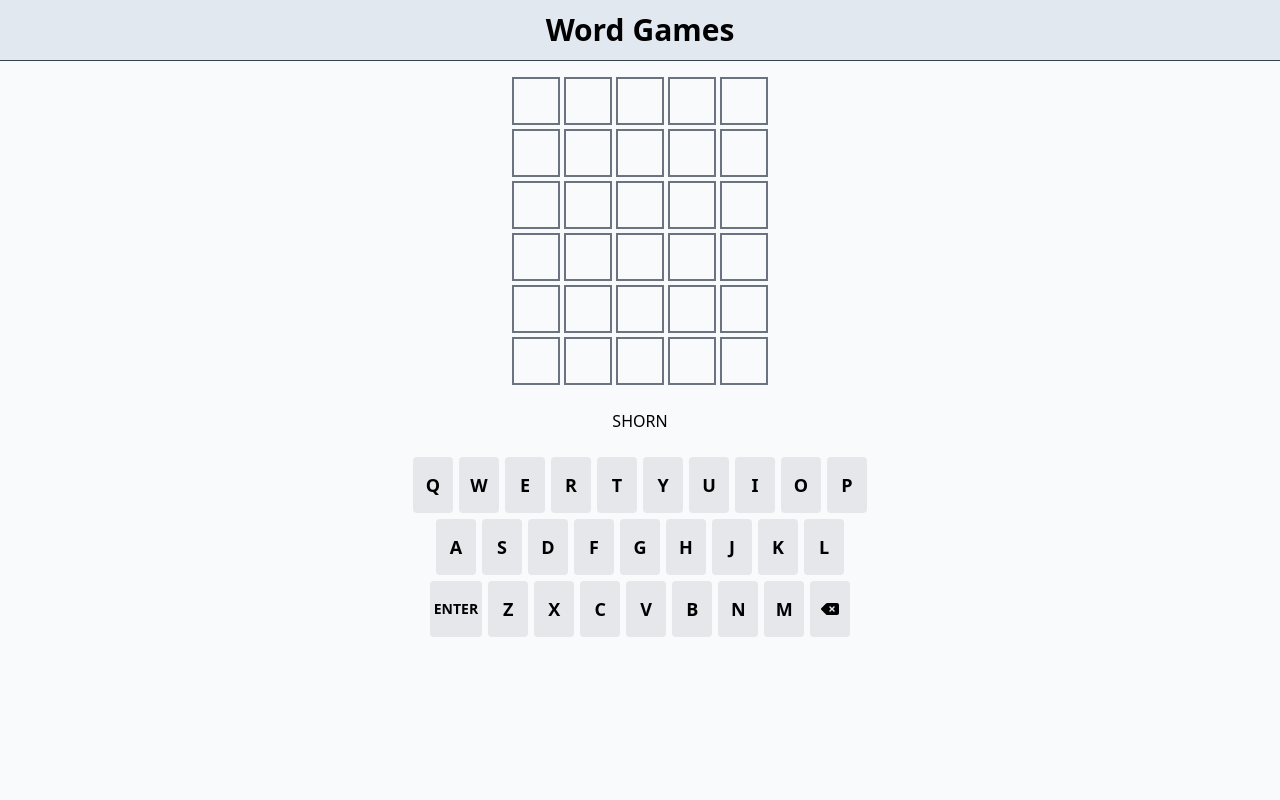
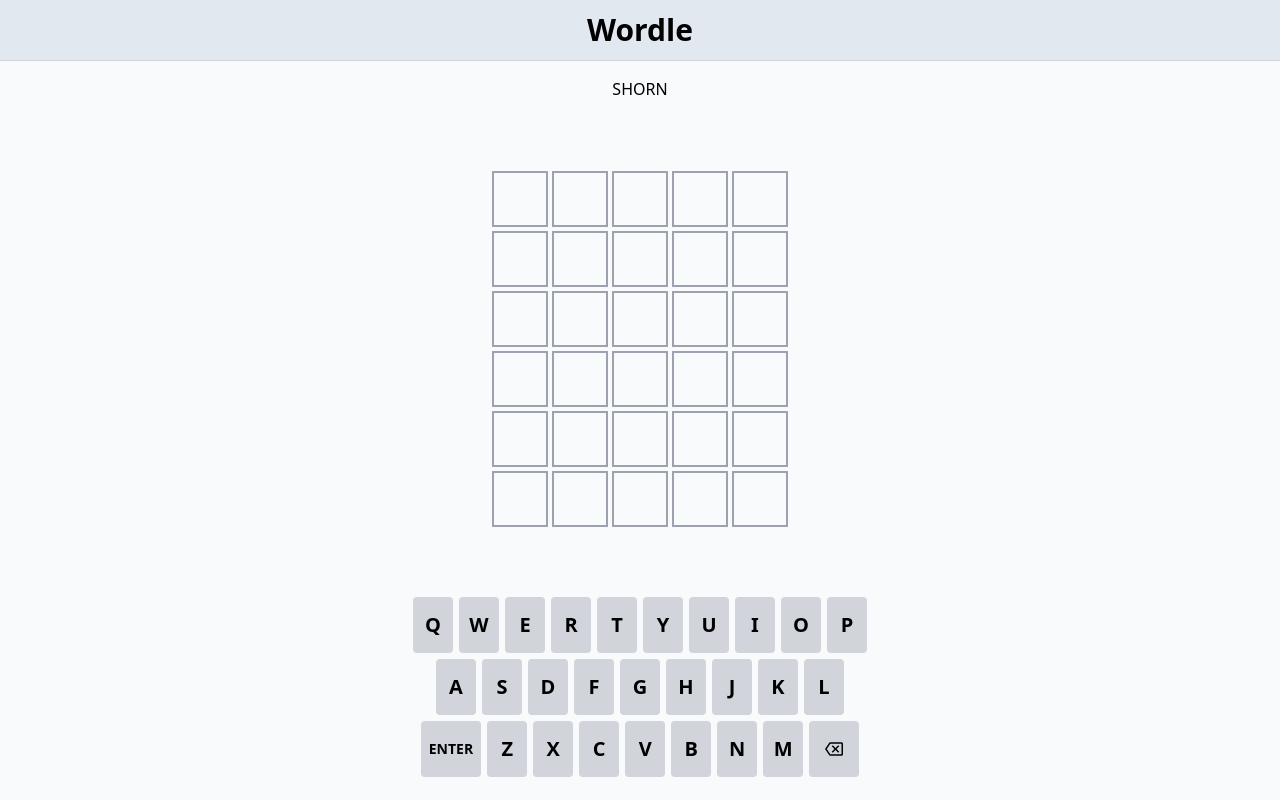
Before and after one commit to ViktoryWebs/word-games, a React (Vite) app: page / in a window 1280 px wide. Built offline with nearby package versions, Linux system fonts and the light colour scheme.

Commit message:
Updated some keyboard logic and fixed some bugs, added toastify

```diff
--- a/package.json
+++ b/package.json
@@ -12,7 +12,8 @@
   "dependencies": {
     "react": "^18.2.0",
     "react-dom": "^18.2.0",
-    "react-icons": "^5.0.1"
+    "react-icons": "^5.0.1",
+    "react-toastify": "^10.0.5"
   },
   "devDependencies": {
     "@types/react": "^18.2.56",
--- a/src/components/Navbar.jsx
+++ b/src/components/Navbar.jsx
@@ -1,9 +1,9 @@
 const Navbar = () => {
   return (
-    <nav className="bg-slate-200 dark:bg-slate-900 border-b border-gray-700 flex flex-row justify-center p-3">
+    <nav className="bg-slate-200 dark:bg-slate-800 border-b border-gray-300 dark:border-gray-700 flex flex-row justify-center p-3">
       <a href="/">
         <span className="dark:text-white self-center text-3xl font-semibold whitespace-nowrap">
-          Word Games
+          Wordle
         </span>
       </a>
     </nav>
--- a/src/components/wordle/Keyboard.jsx
+++ b/src/components/wordle/Keyboard.jsx
@@ -1,6 +1,6 @@
 import { useContext, useState } from "react";
 import { WordleContext } from "./Wordle";
-import { FaDeleteLeft } from "react-icons/fa6";
+import { MdOutlineBackspace } from "react-icons/md";
 import keys from "./resources/keys";
 import fiveLetterWords from "./resources/fiveLetterWords";
 
@@ -11,10 +11,10 @@
   const [keyColors, setKeyColors] = useState({});
   const [prevAttempt, setPrevAttempt] = useState(0);
 
-  const correctBtnColor = " bg-green-600 text-white border-green-600";
-  const presentBtnColor = " bg-yellow-600 text-white border-yellow-600";
-  const incorrectBtnColor = " bg-gray-700 text-white border-gray-700";
-  const defaultBtnColor = " bg-gray-200 dark:text-white dark:bg-gray-500";
+  const correctBtnColor = "bg-green-600 text-white";
+  const presentBtnColor = "bg-yellow-600 text-white";
+  const incorrectBtnColor = "bg-gray-500 text-white dark:bg-gray-700";
+  const defaultBtnColor = "bg-gray-300 dark:text-white dark:bg-gray-500";
 
   const updateKeyColors = () => {
     if (currAttempt.attempt > 0) {
@@ -27,19 +27,20 @@
           keyColors[prevAttemptBoard[i]] = prevAttemptColors[i];
         } else {
           if (
-            updatedKeyColors[prevAttemptBoard[i]] === "present" &&
+            (updatedKeyColors[prevAttemptBoard[i]] === "incorrect" ||
+              updatedKeyColors[prevAttemptBoard[i]] === "present") &&
             prevAttemptColors[i] === "correct"
           ) {
             updatedKeyColors[prevAttemptBoard[i]] = prevAttemptColors[i];
           }
         }
       }
-      console.log(updatedKeyColors);
+      // console.log(updatedKeyColors);
       setKeyColors(updatedKeyColors);
     }
   };
 
-  if(currAttempt.attempt > prevAttempt) {
+  if (currAttempt.attempt > prevAttempt) {
     updateKeyColors();
     setPrevAttempt(currAttempt.attempt);
   }
@@ -96,6 +97,18 @@
     }
   };
 
+  // document.addEventListener("keydown", (e) => {
+  //   if (e.key.length === 1 && e.key.match(/[A-Za-z]/)) {
+  //     handleKeyClick(e.key.toUpperCase());
+  //   }
+  //   else if (e.key === "Enter") {
+  //     handleKeyClick(e.key.toUpperCase());
+  //   }
+  //   else if (e.key === "Backspace" || e.key === "Delete") {
+  //     handleKeyClick("DELETE");
+  //   }
+  // });
+
   return (
     <div className="flex flex-col gap-1.5 items-center">
       {keys.map((row, rowIndex) => {
@@ -105,7 +118,7 @@
               return (
                 <button
                   className={
-                    "flex items-center justify-center max-sm:min-w-7 sm:min-w-8 md:min-w-10 h-14 rounded font-semibold " +
+                    "flex items-center justify-center max-sm:min-w-8 sm:min-w-9 md:min-w-10 h-14 rounded font-semibold " +
                     `${
                       keyColors[key]
                         ? keyColors[key] === "correct"
@@ -120,14 +133,14 @@
                   onClick={() => handleKeyClick(key)}
                 >
                   {key === "ENTER" ? (
-                    <span className="text-sm p-1 font-bold">{key}</span>
+                    <span className="text-sm px-2 font-bold">{key}</span>
                   ) : key === "DELETE" ? (
-                    <span className="text-lg">
+                    <span className="text-lg px-4">
                       {" "}
-                      <FaDeleteLeft />{" "}
+                      <MdOutlineBackspace />{" "}
                     </span>
                   ) : (
-                    <span className="text-lg">{key}</span>
+                    <span className="text-xl font-semibold">{key}</span>
                   )}
                 </button>
               );
--- a/src/components/wordle/Tile.jsx
+++ b/src/components/wordle/Tile.jsx
@@ -2,9 +2,10 @@
 import { useContext } from "react";
 import { WordleContext } from "./Wordle";
 
-const correctTileColor = "bg-green-600 text-white border-green-600";
+const correctTileColor = "bg-green-600 border-green-600 text-white";
 const presentTileColor = "bg-yellow-600 text-white border-yellow-600";
-const incorrectTileColor = "bg-gray-500 text-white border-gray-500";
+const incorrectTileColor = "bg-gray-500 text-white border-gray-500 dark:bg-gray-700 dark:border-gray-700";
+const defaultTileColor = "border-gray-400 dark:border-gray-500";
 
 const Tile = ({ attemptNum, letterPos }) => {
   const { board } = useContext(WordleContext);
@@ -13,7 +14,7 @@
   const tileColor = board.tileColors[attemptNum][letterPos];
   return (
     <span
-      className={`w-12 h-12 flex items-center justify-center dark:text-white text-3xl font-bold border-2 border-gray-500
+      className={`w-14 h-14 flex items-center justify-center dark:text-white text-3xl font-bold border-2
         ${
           tileColor === "correct"
             ? correctTileColor
@@ -21,7 +22,7 @@
             ? presentTileColor
             : tileColor === "incorrect"
             ? incorrectTileColor
-          : ""
+            : defaultTileColor
         }
       `}
     >
--- a/src/components/wordle/Wordle.jsx
+++ b/src/components/wordle/Wordle.jsx
@@ -48,7 +48,7 @@
 
           if (prevAttemptCharacterMap[key].freq === characterMap[key].freq) {
             for (let i = 0; i < prevAttemptCharacterMap[key].freq; i++) {
-              if (originalPosArr[i] === attemptPosArr[i]) {
+              if (originalPosArr.includes(attemptPosArr[i])) {
                 updatedAttemptTileColors[attemptPosArr[i]] = "correct";
               } else {
                 updatedAttemptTileColors[attemptPosArr[i]] = "present";
@@ -105,9 +105,9 @@
           setCurrAttempt,
         }}
       >
-        <div className="flex flex-col gap-6 items-center justify-between">
+        <div style={{height: "calc(100vh - 100px)"}} className="flex flex-col gap-6 items-center justify-between">
+          <span className="d-block">{word}</span>
           <Board />
-          <span className="dark:text-white">{word}</span>
           <Keyboard />
         </div>
       </WordleContext.Provider>
```
Also changed, not shown: 1 other file (tests, documents, lock files or other folders). Lines whose indentation alone changed are shown as unchanged.
